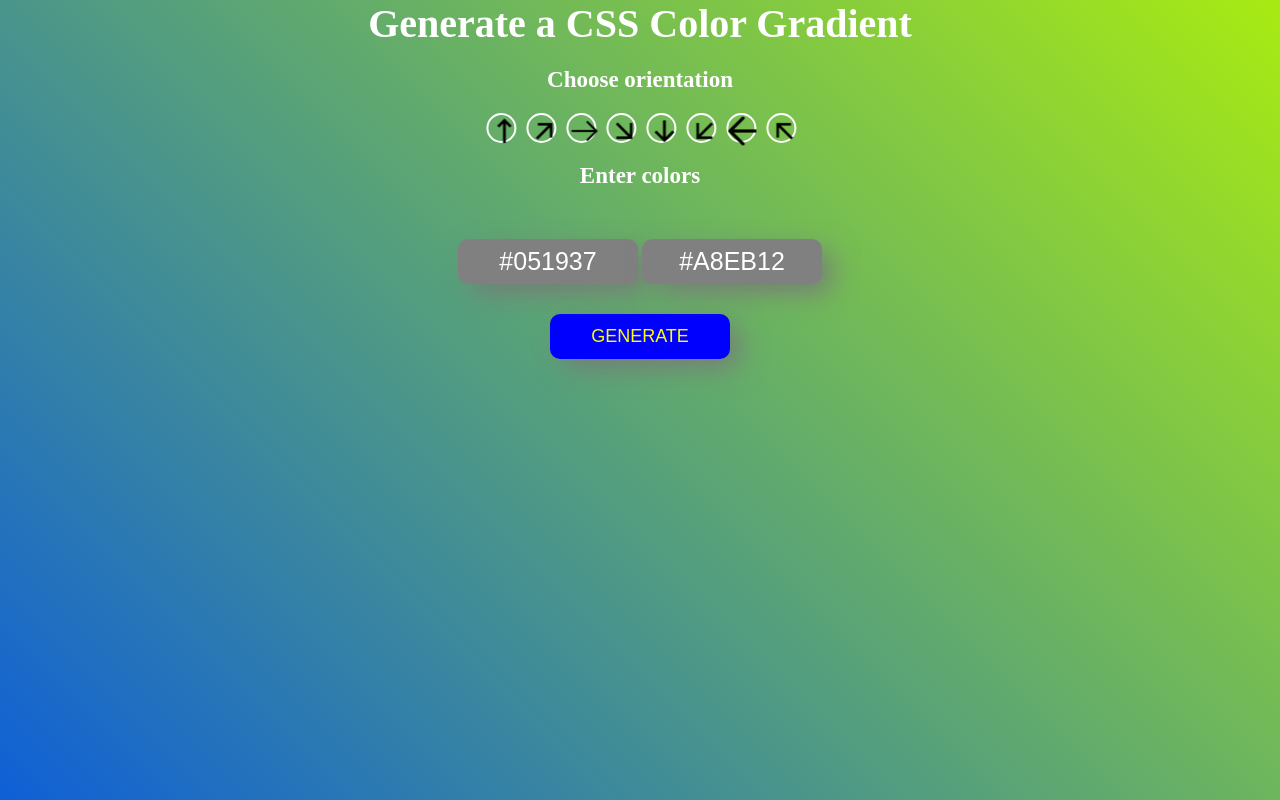
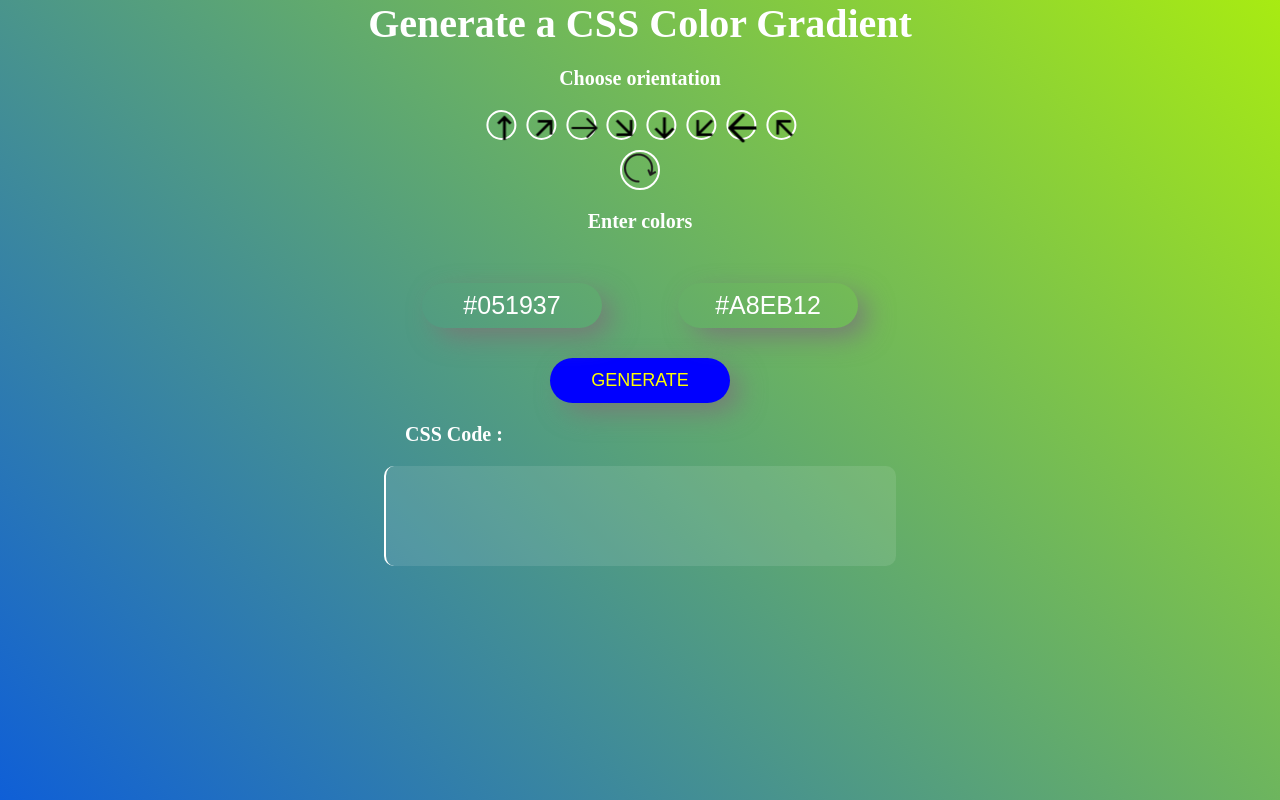
Before and after one commit to Prakhar-Garg7/SpaceColor, a Django app: page / in a window 1280 px wide. Run offline with Django 5.2, Linux system fonts and the light colour scheme.

Commit message:
created code segment

```diff
--- a/myproject/static/css/gradient.css
+++ b/myproject/static/css/gradient.css
@@ -16,8 +16,9 @@ h1{
 }
 h3{
                     color: white;
-                    font-size: 23px;
+                    font-size: 20px;
                     margin: 20px ;
+                    font-weight: bolder;
 }
 ul{
                     display: flex;
@@ -32,17 +33,30 @@ ul li div {
                     border-radius: 50%;
                     border: 2px solid white;
 }
+.radial{
+                    height: 40px;
+                    width: 40px;
+                    border-radius: 50%;
+                    border: 2px solid white;
+                    margin: 10px auto;
+}
+.enter{
+                    width: 40vw;
+                    display: flex;
+                    justify-content: space-between;
+                    margin: 0 auto;
+}
 input{
-                    display: inline block;
+                    display: inline-block;
                     margin: 30px auto 30px;
                     color: white;
                     font-size: 25px;
                     text-align: center;
-                    background-color: grey;
+                    background-color: transparent;
                     border: none;
                     width: 180px;
                     height: 45px;
-                    border-radius: 10px;
+                    border-radius: 25px;
                     -webkit-box-shadow: 11px 10px 28px -3px rgba(120,120,120,1);
 -moz-box-shadow: 11px 10px 28px -3px rgba(120,120,120,1);
 box-shadow: 11px 10px 28px -3px rgba(120,120,120,1);
@@ -56,8 +70,20 @@ box-shadow: 11px 10px 28px -3px rgba(120,120,120,1);
                     border: none;
                     width: 180px;
                     height: 45px;
-                    border-radius: 10px;
+                    border-radius: 25px;
                     -webkit-box-shadow: 11px 10px 28px -3px rgba(120,120,120,1);
 -moz-box-shadow: 11px 10px 28px -3px rgba(120,120,120,1);
 box-shadow: 11px 10px 28px -3px rgba(120,120,120,1);
 }
+.code{
+                    width: 40vw;
+                    height: 100px;
+                    color: white;
+                    font-size: 20px;
+                    border-left: 2px solid white;
+                    background: transparent;
+                    background-color: rgba(255, 255, 255, 0.1);
+                    margin: 10px auto;
+                    border-radius: 10px;
+                    padding: 20px 7px;
+}
--- a/myproject/static/js/gradient.js
+++ b/myproject/static/js/gradient.js
@@ -4,13 +4,47 @@ var secInp = inputElements[1];
 var btn = document.getElementsByTagName('button')[0];
 var dirElements = document.getElementsByTagName('li');
 var cont = document.getElementsByClassName('cont')[0] ;
+var radial = document.getElementsByClassName('radial')[0] ;
+var direc = 0 ;
+var radialBool = false ;
+const pattern = /^#[0-9A-Fa-f]{6}$/;
+var code = document.getElementsByClassName('code')[0] ;
 
 function changeColor () {
 
                     let col1 = firstInp.value ;
                     let col2 = secInp.value ;
-                    console.log(col1, col2) ;
-                    cont.style.background = 'linear-gradient(45deg, ' + col1 + ', ' + col2 + ')';
+
+                    if ( ! ( pattern.test(col1) && pattern.test(col2) ) ) {
+
+                                        alert("Enter correct hexadecimal code");
+                                        return ;
+                    }
+                    firstInp.style.backgroundColor = col1 ;
+                    secInp.style.backgroundColor = col2 ;
+
+                    if ( radialBool ) {
+                                        cont.style.background = 'radial-gradient( circle,' + col1 + ', ' + col2 + ')';
+                                        code.textContent = 'background: radial-gradient( circle,' + col1 + ', ' + col2 + ')';
+                    }else {
+                                        cont.style.background = 'linear-gradient(' + direc + 'deg, ' + col1 + ', ' + col2 + ')';
+                                        code.textContent = 'background: linear-gradient(' + direc + 'deg, ' + col1 + ', ' + col2 + ')';
+                    }
 }
 
 btn.addEventListener('click', changeColor) ;
+
+radial.addEventListener('click', (event) => {
+
+                    radialBool = true ;
+}) ;
+
+var dirArray = Array.from(dirElements);
+
+dirArray.forEach((ele, idx) => {
+                    ele.addEventListener('click', (event) => {
+                                        direc = idx * 45 ;
+                                        console.log("dir clicked" + idx) ;
+                                        console.log(direc) ;
+                    });
+});
--- a/myproject/templates/gradient.html
+++ b/myproject/templates/gradient.html
@@ -21,10 +21,17 @@
                                                             <li><div><img src="{% static 'images/w.png' %}" alt="w"></div></li>
                                                             <li><div><img src="{% static 'images/nw.png' %}" alt="nw"></div></li>
                                         </ul>
+                                        <div class="radial"><img src="{% static 'images/radial.png' %}" alt="radial"></div>
                                         <h3>Enter colors</h3>
-                                        <input type="text" value="#051937" />
-                                        <input type="text" value="#A8EB12" />
+                                        <div class="enter">
+                                                            <input type="text" value="#051937" />
+                                                            <input type="text" value="#A8EB12" />
+                                        </div>
                                         <button type="button">GENERATE</button>
+                                        <h3 style="transform: translateX(-15%);">CSS Code :</h3>
+                                        <div class="code">
+
+                                        </div>
                     </div>
                     <script src="{% static 'js/gradient.js' %}"></script>
 </body>
```
Also changed, not shown: myproject/static/images/radial.png (added).
